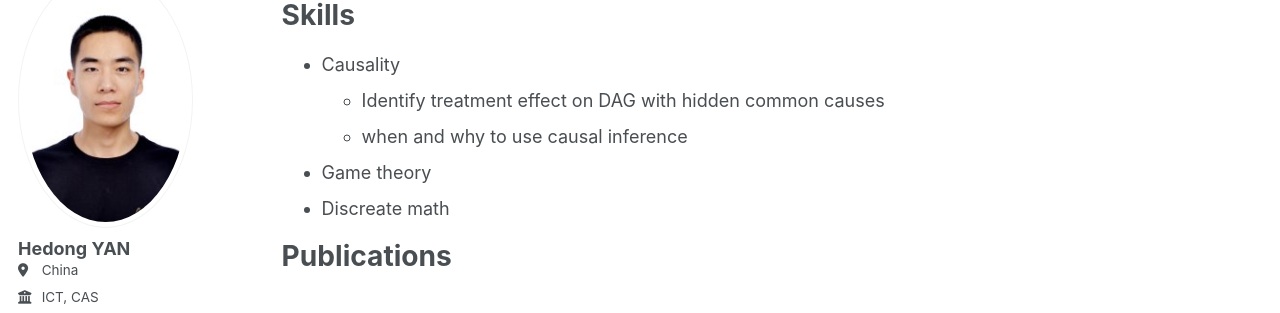
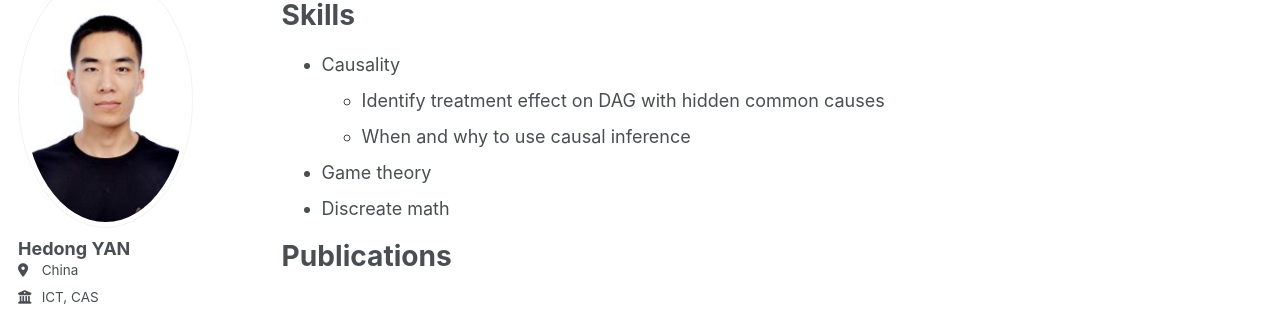
Before and after one commit to hedongyan/hedongyan.github.io, a Jekyll site: the page built from _pages/cv.md, in a window 1280 px wide and 900 px high, scrolled down 497 px. Shown: the part 134-447 px from the top of the window. Built offline with Jekyll 4.4.1, drawn with Linux system fonts in a browser that asks for light colours; some web fonts are replaced.

Commit message:
update cv

```diff
--- a/_pages/cv.md
+++ b/_pages/cv.md
@@ -30,7 +30,7 @@ Skills
 ======
 * Causality
   * Identify treatment effect on DAG with hidden common causes
-  * when and why to use causal inference
+  * When and why to use causal inference
 * Game theory
 * Discreate math
 
```
